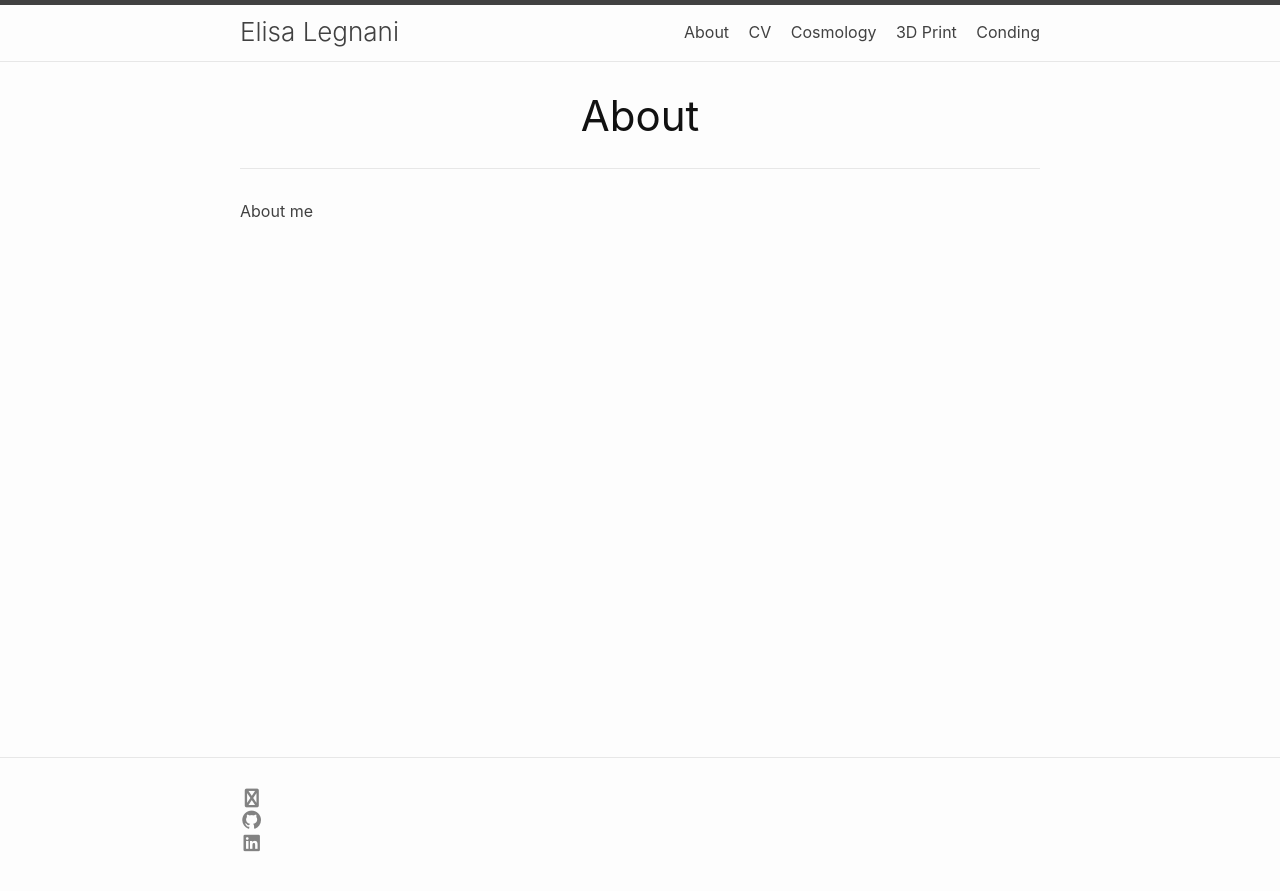
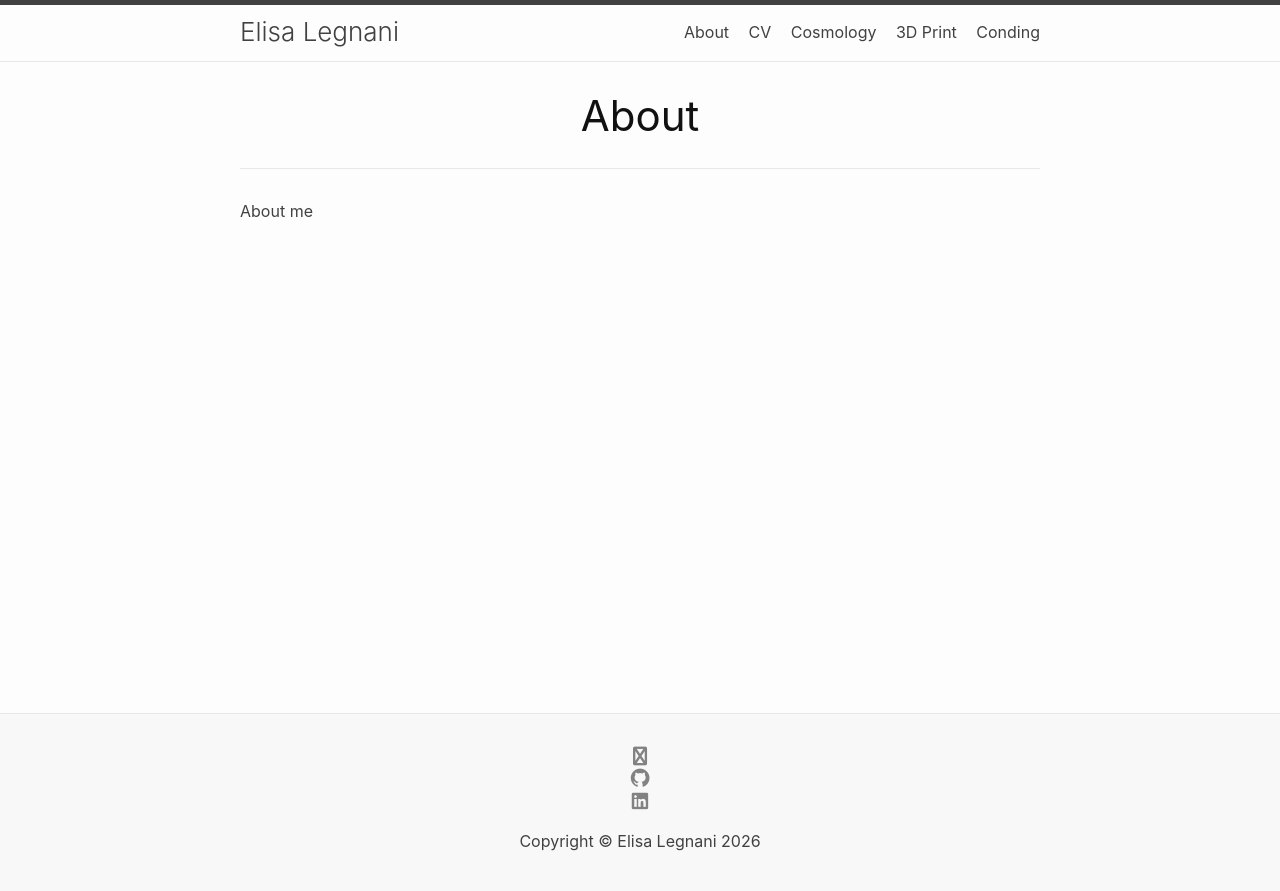
Before and after one commit to ElisaLegnani/new_website, a Jekyll site: the page built from about.md, in a window 1280 px wide. Shown: the top 891 px of the page. Built offline with Jekyll 4.4.1, drawn with Linux system fonts in a browser that asks for light colours; nearby versions of some CDN libraries.

Commit message:
Update footer

```diff
--- a/_includes/footer.html
+++ b/_includes/footer.html
@@ -1,12 +1,15 @@
 <link id="fa-stylesheet" rel="stylesheet" href="https://cdn.jsdelivr.net/npm/@fortawesome/fontawesome-free@7.0.0/css/all.min.css">
 
-<footer class="site-footer h-card">
-  <data class="u-url" value="{{ '/' | relative_url }}"></data>
+<footer class="site-footer h-card" style="text-align: center; padding: 2rem 0; background-color: #f8f8f8;">
 
   <div class="wrapper">
 
-    <div class="contact-links">
+    <div class="contact-links" style="margin-bottom: 1rem;">
       {%- include contact.html -%}
+    </div>
+
+    <div class="footer-text">
+      <p>Copyright © Elisa Legnani 2026</p>
     </div>
 
   </div>
```
